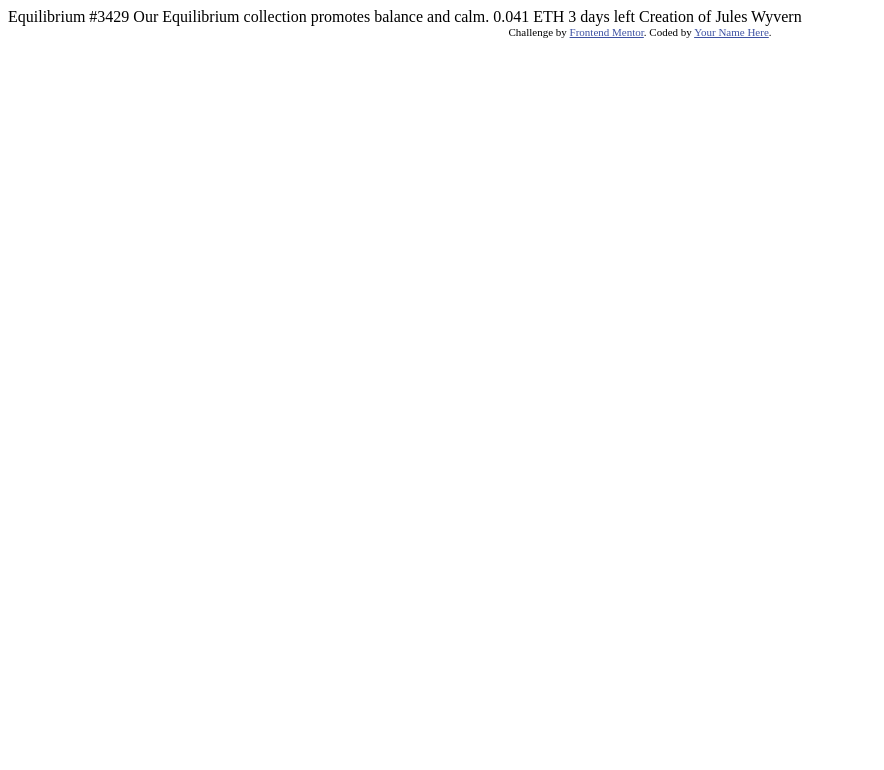
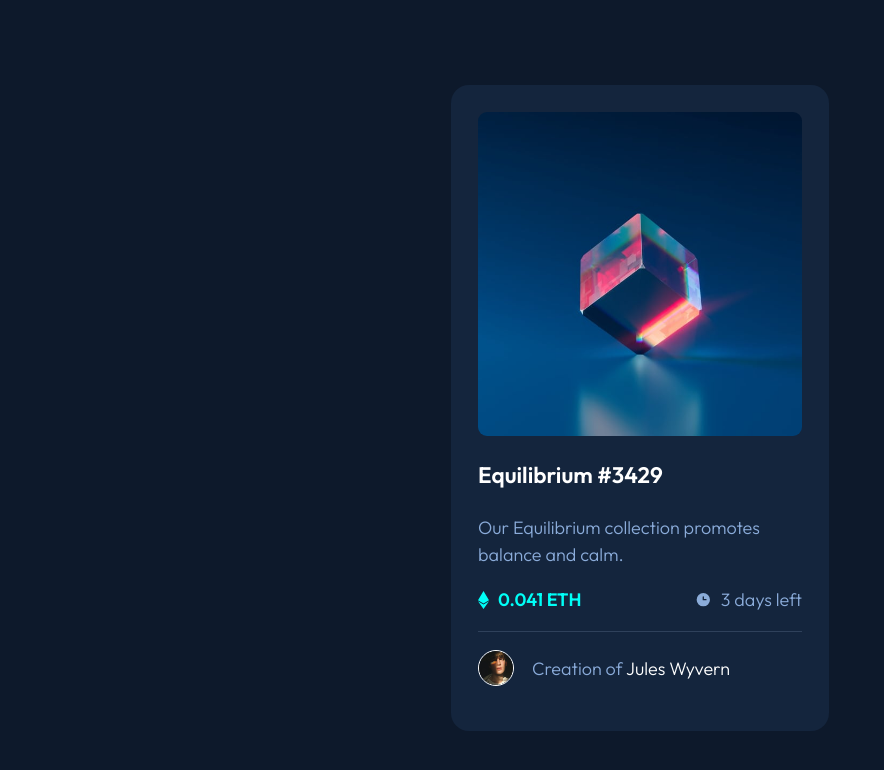
Before and after one commit to thisispeterj/frontEndMentor-NFT-Preview-Card-Component, a plain HTML site: page index.html in a window 1280 px wide. Shown: the whole page, without its empty margins (0-884 px from the left). Drawn offline with Linux system fonts and the light colour scheme.

Commit message:
Complete HTML markup and CSS style. Use css cube and bem method hybrid

```diff
--- a/index.html
+++ b/index.html
@@ -1,33 +1,56 @@
 <!DOCTYPE html>
 <html lang="en">
+
 <head>
+  <!-- META TAGS -->
   <meta charset="UTF-8">
-  <meta name="viewport" content="width=device-width, initial-scale=1.0"> <!-- displays site properly based on user's device -->
+  <meta name="viewport" content="width=device-width, initial-scale=1.0">
 
+  <!-- FAVICON -->
   <link rel="icon" type="image/png" sizes="32x32" href="./images/favicon-32x32.png">
 
+  <!-- SITE TITLE -->
   <title>Frontend Mentor | NFT preview card component</title>
 
-  <!-- Feel free to remove these styles or customise in your own stylesheet 👍 -->
-  <style>
-    .attribution { font-size: 11px; text-align: center; }
-    .attribution a { color: hsl(228, 45%, 44%); }
-  </style>
+  <!-- CSS STYLES -->
+  <link rel="stylesheet" href="style.css">
+
+  <!-- GOOGL FONTS -->
+  <link rel="preconnect" href="https://fonts.googleapis.com">
+  <link rel="preconnect" href="https://fonts.gstatic.com" crossorigin>
+  <link href="https://fonts.googleapis.com/css2?family=Outfit:wght@100..900&display=swap" rel="stylesheet">
+
 </head>
-<body>
 
-  Equilibrium #3429
+<body class="flex-center">
+  <main>
+    <section class="card">
+      <div class="card__nft">
+        <img src="images/image-equilibrium.jpg" alt="NFT image">
+      </div>
+      <a href="#" class="card__title | margin-block  accent-hover">Equilibrium #3429</a>
 
-  Our Equilibrium collection promotes balance and calm.
+      <p>Our Equilibrium collection promotes balance and calm.</p>
 
-  0.041 ETH
-  3 days left
+      <div class="flex-row space-between border-bottom padding-block margin-bottom">
+        <div class="flex-row gap-half align-center">
+          <img src="images/icon-ethereum.svg" alt="ethereum icon" class="icon-ethereum">
+          <p class="accent-cyan fw-600">0.041 ETH</p>
+        </div>
+        <div class="flex-row gap-half align-center">
+          <img src="images/icon-clock.svg" alt="clock icon clas" class="icon-clock">
+          <p>3 days left</p>
+        </div>
+      </div>
 
-  Creation of Jules Wyvern
+      <div class="flex-row align-center gap margin-bottom">
+        <img src="images/image-avatar.png" alt="profile picture" class="card__avatar">
+        <p>Creation of <span class="accent-white accent-hover">Jules Wyvern</span></p>
+      </div>
 
-  <div class="attribution">
-    Challenge by <a href="https://www.frontendmentor.io?ref=challenge" target="_blank">Frontend Mentor</a>.
-    Coded by <a href="#">Your Name Here</a>.
-  </div>
+    </section>
+  </main>
+
 </body>
+
 </html>
--- /dev/null
+++ b/style.css
@@ -0,0 +1,235 @@
+/* CUSTOM PROPERTIES */
+:root {
+	/* COLORS */
+	/* ### Primary */
+	--soft-blue: hsl(215, 51%, 70%);
+	--cyan: hsl(178, 100%, 50%);
+
+	/* ### Neutral */
+	--deep-ocean: hsl(217, 54%, 11%);
+	--night-sky: hsl(216, 50%, 16%);
+	--slate-blue: hsl(215, 32%, 27%);
+	--white: hsl(0, 0%, 100%);
+
+	/* FONTS */
+	/* ### Root font size */
+	font-size: 18px;
+
+	/* ### Font families */
+	--ff-outfit: "Outfit", sans-serif;
+
+	/* ### Font weights */
+	--fw-300: 300;
+	--fw-400: 400;
+	--fw-600: 600;
+
+	/* UTILITIES */
+	--border-radius: 1em;
+	--padding: 1em;
+	--margin: 1em;
+
+	/* FLEX/GRID */
+	--gap: 1em;
+}
+/* RESET */
+/* Box sizing rules */
+*,
+*::before,
+*::after {
+	box-sizing: border-box;
+}
+
+/* Prevent font size inflation */
+html {
+	-moz-text-size-adjust: none;
+	-webkit-text-size-adjust: none;
+	text-size-adjust: none;
+}
+
+/* Remove default margin in favour of better control in authored CSS */
+body,
+h1,
+h2,
+h3,
+h4,
+p,
+figure,
+blockquote,
+dl,
+dd {
+	margin-block-end: 0;
+}
+
+/* Remove list styles on ul, ol elements with a list role, which suggests default styling will be removed */
+ul[role="list"],
+ol[role="list"] {
+	list-style: none;
+}
+
+/* Set core body defaults */
+body {
+	min-height: 100vh;
+	line-height: 1.5;
+}
+
+/* Set shorter line heights on headings and interactive elements */
+h1,
+h2,
+h3,
+h4,
+button,
+input,
+label {
+	line-height: 1.1;
+}
+
+/* Balance text wrapping on headings */
+h1,
+h2,
+h3,
+h4 {
+	text-wrap: balance;
+}
+
+/* A elements that don't have a class get default styles */
+a:not([class]) {
+	text-decoration-skip-ink: auto;
+	color: currentColor;
+}
+
+/* Make images easier to work with */
+img,
+picture {
+	max-width: 100%;
+	display: block;
+}
+
+/* Inherit fonts for inputs and buttons */
+input,
+button,
+textarea,
+select {
+	font: inherit;
+}
+
+/* Make sure textareas without a rows attribute are not tiny */
+textarea:not([rows]) {
+	min-height: 10em;
+}
+
+/* Anything that has been anchored to should have extra scroll margin */
+:target {
+	scroll-margin-block: 5ex;
+}
+
+/* Remove margin and padding from paragraphs */
+p {
+	margin: 0;
+}
+/* GENERAL STYLES */
+body {
+	background-color: var(--deep-ocean);
+	color: var(--soft-blue);
+	font-family: var(--ff-outfit);
+	font-weight: var(--fw-300);
+	line-height: 1.5;
+	padding-inline: var(--padding);
+}
+.icon-clock {
+	width: 17px;
+	height: 17px;
+}
+.icon-ethereum {
+	width: 11px;
+	height: 18px;
+}
+/* UTILITIES */
+.fw-600 {
+	font-weight: var(--fw-600);
+}
+.flex-center {
+	display: flex;
+	justify-content: center;
+	align-items: center;
+}
+.flex-row {
+	display: flex;
+}
+.gap {
+	gap: var(--gap);
+}
+.gap-half {
+	gap: calc(var(--gap) / 2);
+}
+.space-between {
+	justify-content: space-between;
+}
+.align-center {
+	align-items: center;
+}
+.margin-block {
+	margin-block: var(--margin);
+}
+.margin-bottom {
+	margin-bottom: var(--margin);
+}
+.padding-block {
+	padding-block: var(--padding);
+}
+.border-bottom {
+	border-bottom: 1px solid var(--slate-blue);
+}
+.accent-white {
+	color: var(--white);
+}
+.accent-cyan {
+	color: var(--cyan);
+}
+.accent-hover:hover {
+	cursor: pointer;
+	color: var(--cyan);
+}
+/* CARD STYLES */
+.card {
+	padding: calc(var(--padding) * 1.5);
+	background-color: var(--night-sky);
+	border-radius: var(--border-radius);
+	max-width: 21em;
+}
+.card__nft {
+	position: relative;
+	cursor: pointer;
+	border-radius: calc(var(--border-radius) / 2);
+	overflow: hidden;
+}
+.card__nft:hover::before {
+	content: "";
+	position: absolute;
+	top: 50%;
+	left: 50%;
+	transform: translate(-50%, -50%);
+	z-index: 100;
+	background: url("images/icon-view.svg");
+	background-repeat: no-repeat;
+	width: 48px;
+	height: 48px;
+}
+.card__nft:hover::after {
+	content: "";
+	position: absolute;
+	inset: 0;
+	background-color: var(--cyan);
+	opacity: 0.5;
+}
+.card__title {
+	display: block;
+	color: var(--white);
+	font-size: 1.25em;
+	font-weight: var(--fw-600);
+	text-decoration: none;
+}
+.card__avatar {
+	border: 1px solid var(--white);
+	border-radius: 50%;
+	max-width: 2em;
+}
```
